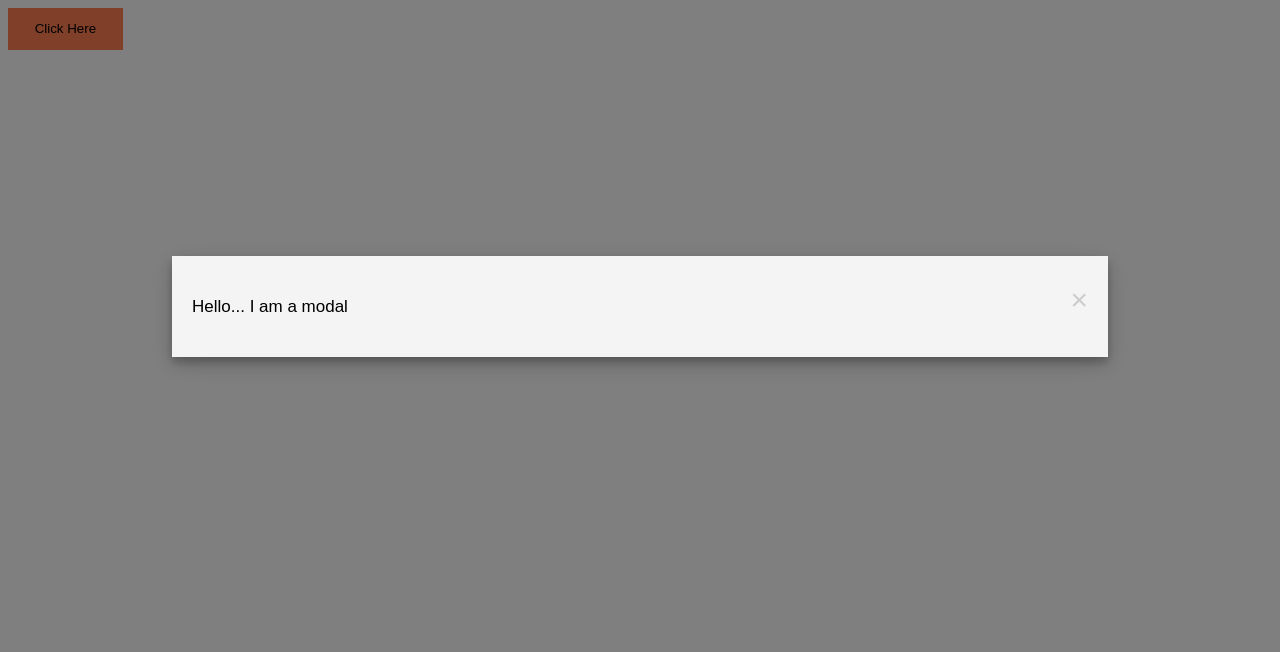
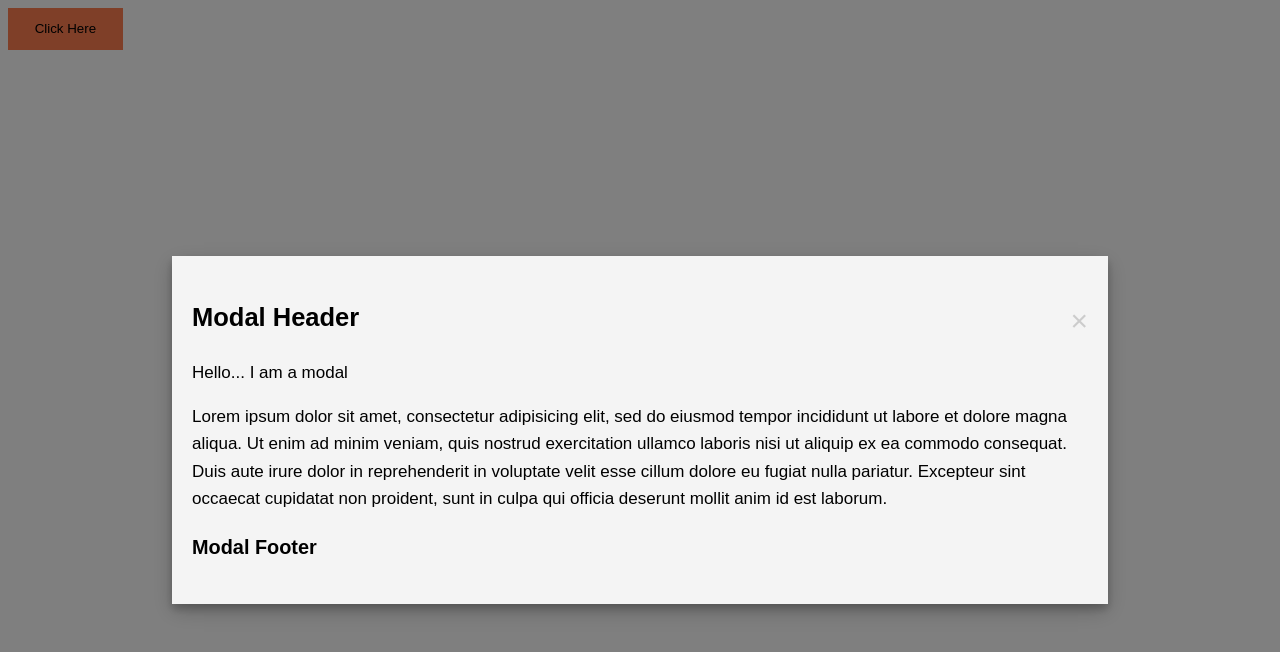
Before and after one commit to praveen7101994/simple_modal, a plain HTML site: page index.html in a window 1280 px wide. Drawn offline with Linux system fonts and the light colour scheme.

Commit message:
Added some markups to the html file

```diff
--- a/index.html
+++ b/index.html
@@ -8,8 +8,22 @@
 <button id="modalBtn" class="button">Click Here</button>
 <div id="simpleModal" class="modal">
 	<div class="modal-content">
+		<div class="modla-header">
 		<span class="closeBtn">&times;</span>
-		<p>Hello... I am a modal</p>
+		<h2>Modal Header</h2>
+		</div>
+		<div class="modal-body">
+			<p>Hello... I am a modal</p>
+			<p>Lorem ipsum dolor sit amet, consectetur adipisicing elit, sed do eiusmod
+			tempor incididunt ut labore et dolore magna aliqua. Ut enim ad minim veniam,
+			quis nostrud exercitation ullamco laboris nisi ut aliquip ex ea commodo
+			consequat. Duis aute irure dolor in reprehenderit in voluptate velit esse
+			cillum dolore eu fugiat nulla pariatur. Excepteur sint occaecat cupidatat non
+			proident, sunt in culpa qui officia deserunt mollit anim id est laborum.</p>
+		</div>
+		<div class="modal-footer">
+			<h3>Modal Footer</h3>
+		</div>
 	</div>
 </div>
 <script type="text/javascript" src="modal.js"></script>
```
